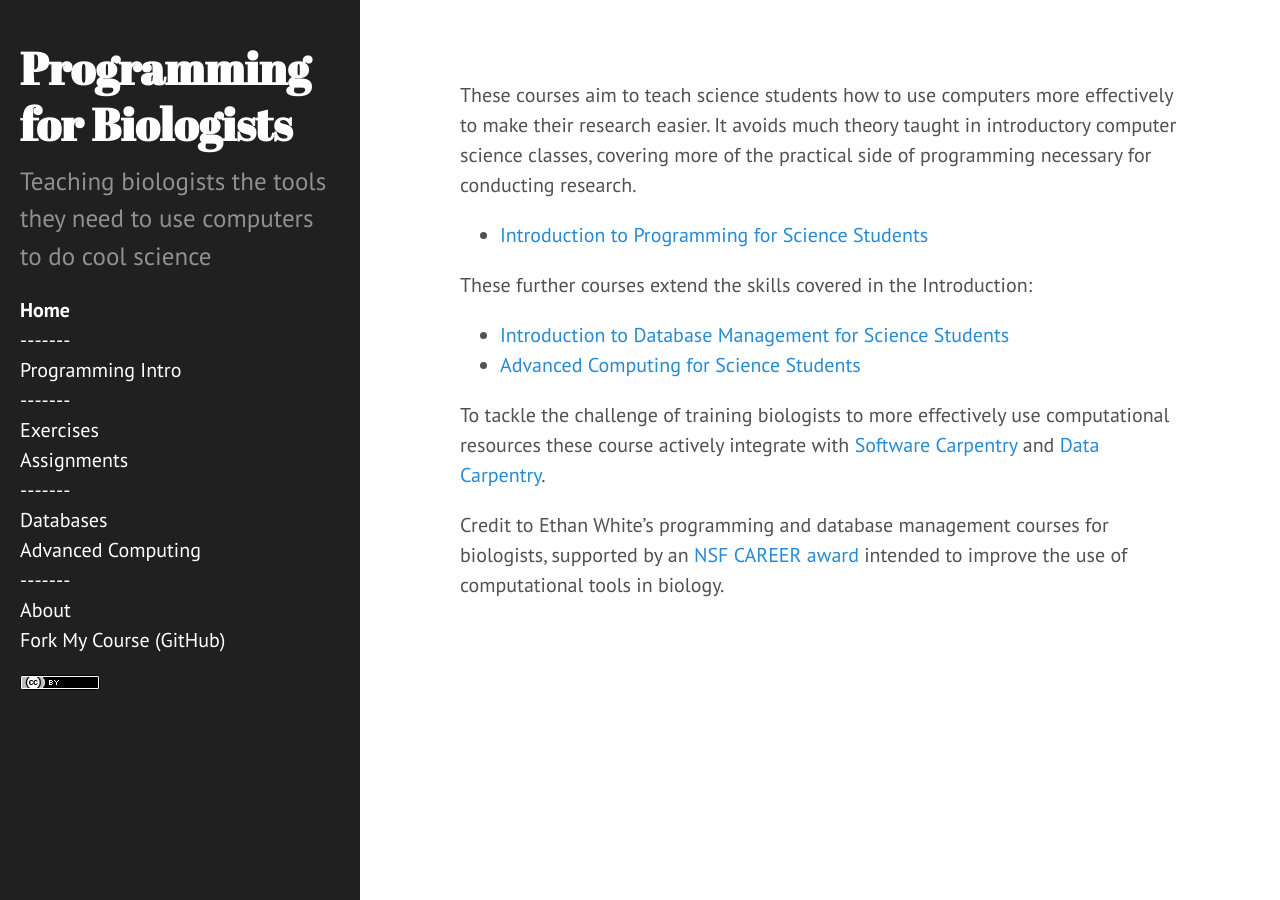
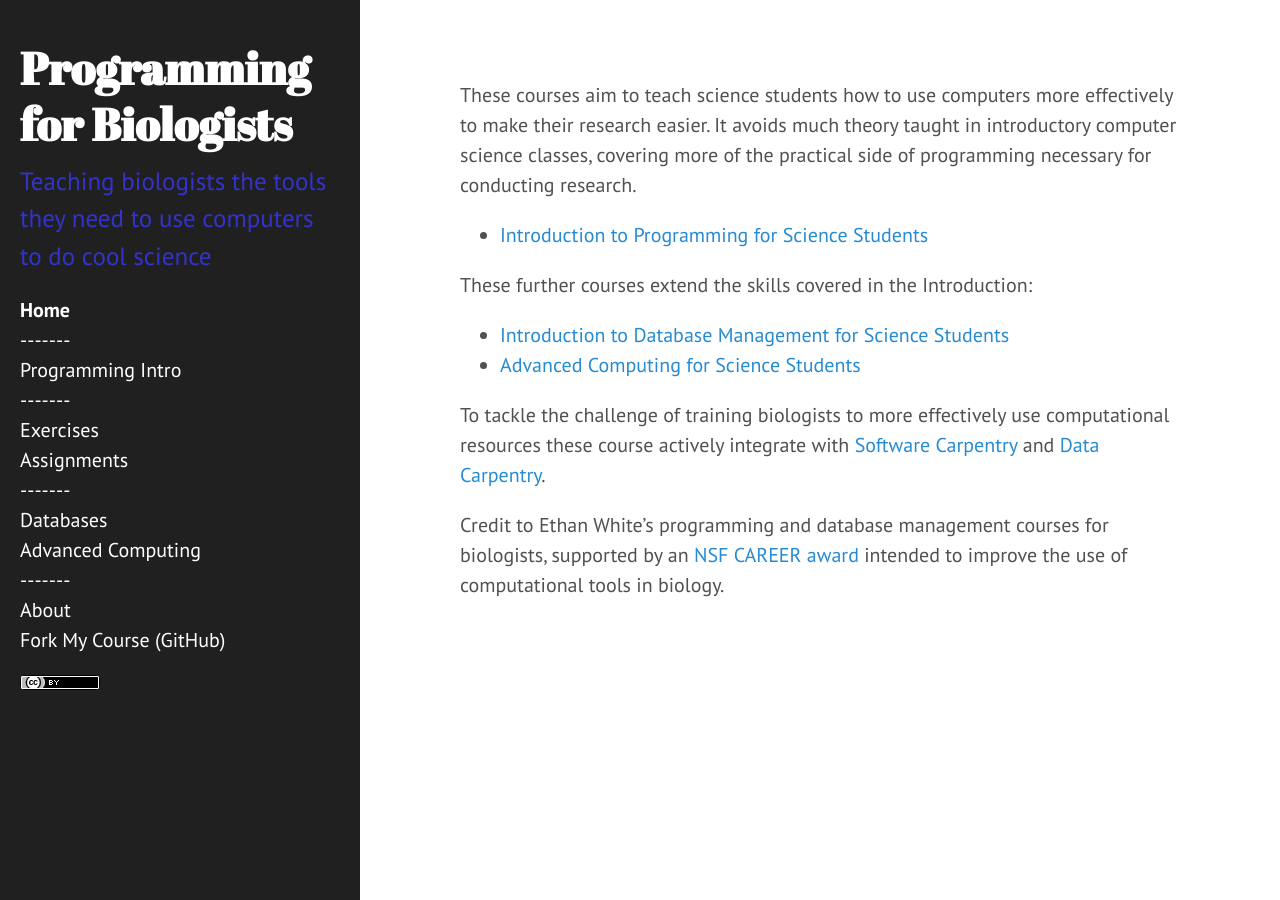
Before and after one commit to MonmouthSchool/MonmouthSchool.github.io, a Jekyll site: the page built from index.md, in a window 1280 px wide. Built offline with Jekyll 4.4.1, drawn with Linux system fonts in a browser that asks for light colours; Markdown is read by kramdown in place of the engine named in the settings.

Commit message:
Update hyde.css

```diff
--- a/public/css/hyde.css
+++ b/public/css/hyde.css
@@ -56,7 +56,7 @@ html {
 .sidebar {
   text-align: center;
   padding: 2rem 1rem;
-  color: rgba(255,255,255,.5);
+  color: #3333cc;
   background-color: #202020;
 }
 @media (min-width: 48em) {
```
